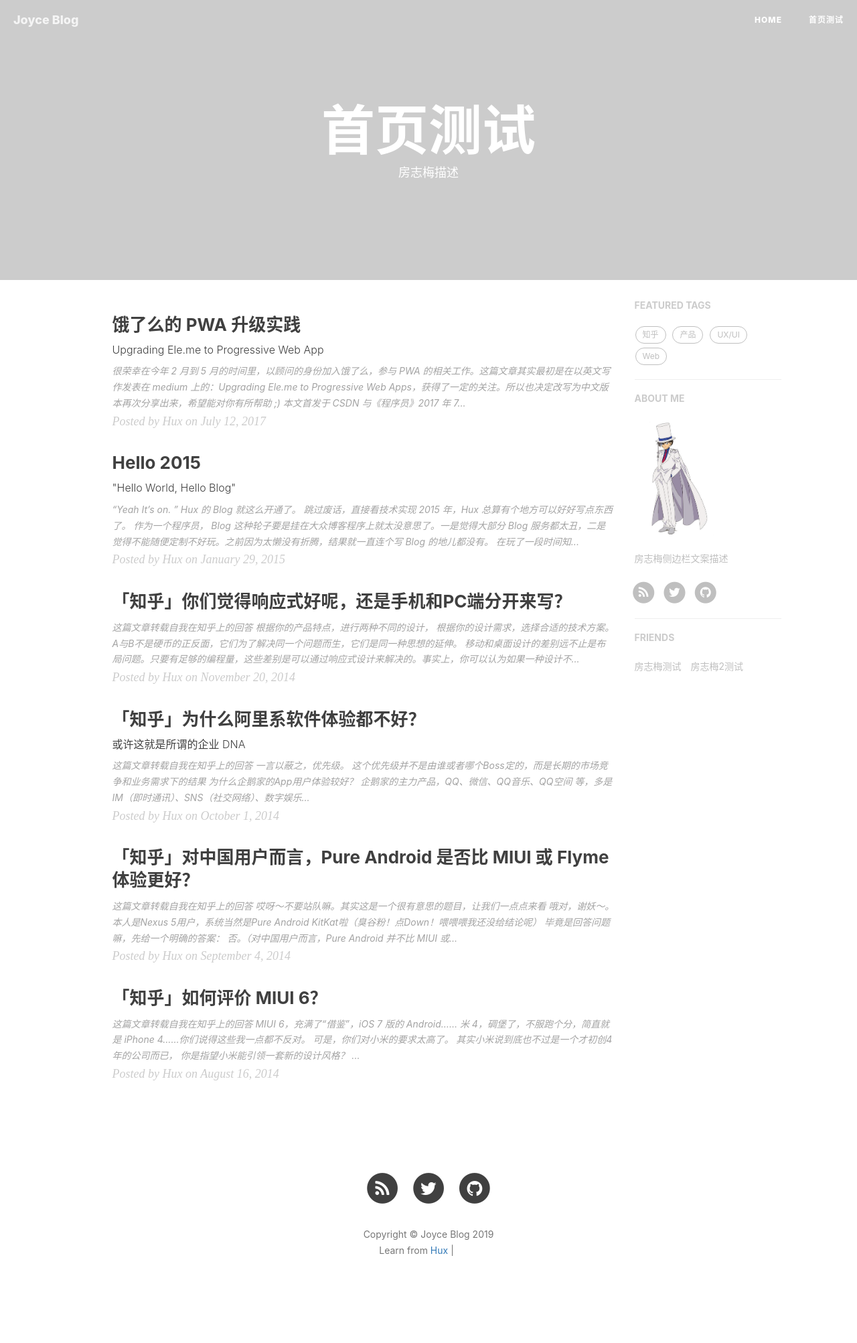
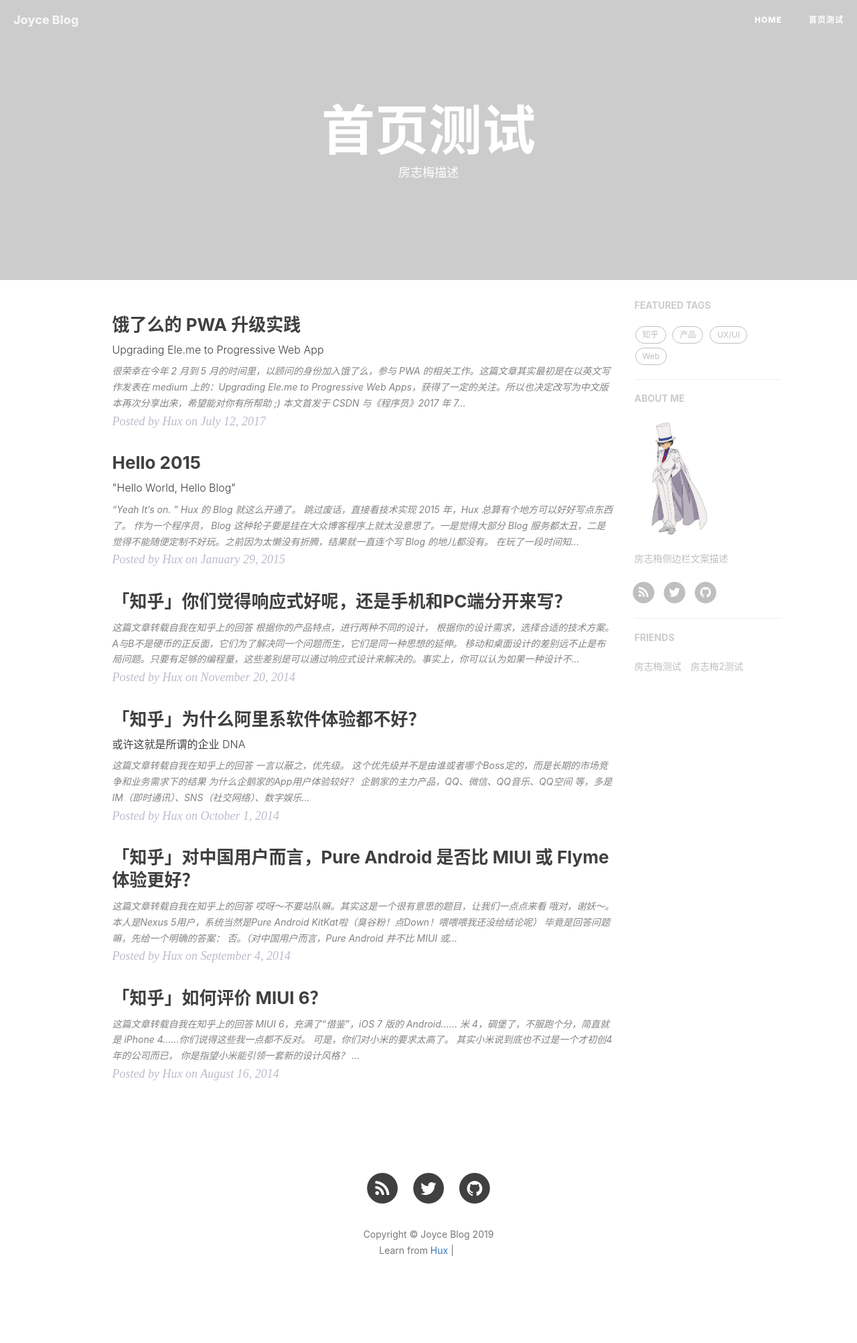
Before and after one commit to JoyceFangmm/myBlankBlog, a Jekyll site: the page built from index.html, in a window 1280 px wide. Shown: the whole page at 67% size. Built offline with Jekyll 4.4.1, drawn with Linux system fonts in a browser that asks for light colours; nearby versions of some CDN libraries; the list of posts is cut into pages by our own code; comment, search, counter and statistics services are not loaded; grey boxes are pictures that could not be loaded.

Commit message:
optimize index.html

```diff
--- a/assets/css/hux-blog.css
+++ b/assets/css/hux-blog.css
@@ -1202,7 +1202,7 @@
 }
 .post-preview > .post-meta {
   font-family: 'Lora', 'Times New Roman', serif;
-  color: #cccccc;
+  color: #bcbccc;
   font-size: 16px;
   font-style: italic;
   margin-top: 0;
@@ -1233,6 +1233,7 @@
   font-size: 13px;
   font-style: italic;
   color: #a3a3a3;
+  color: #838383;
 }
 .post-content-preview:hover {
   color: #0085a1;
```
